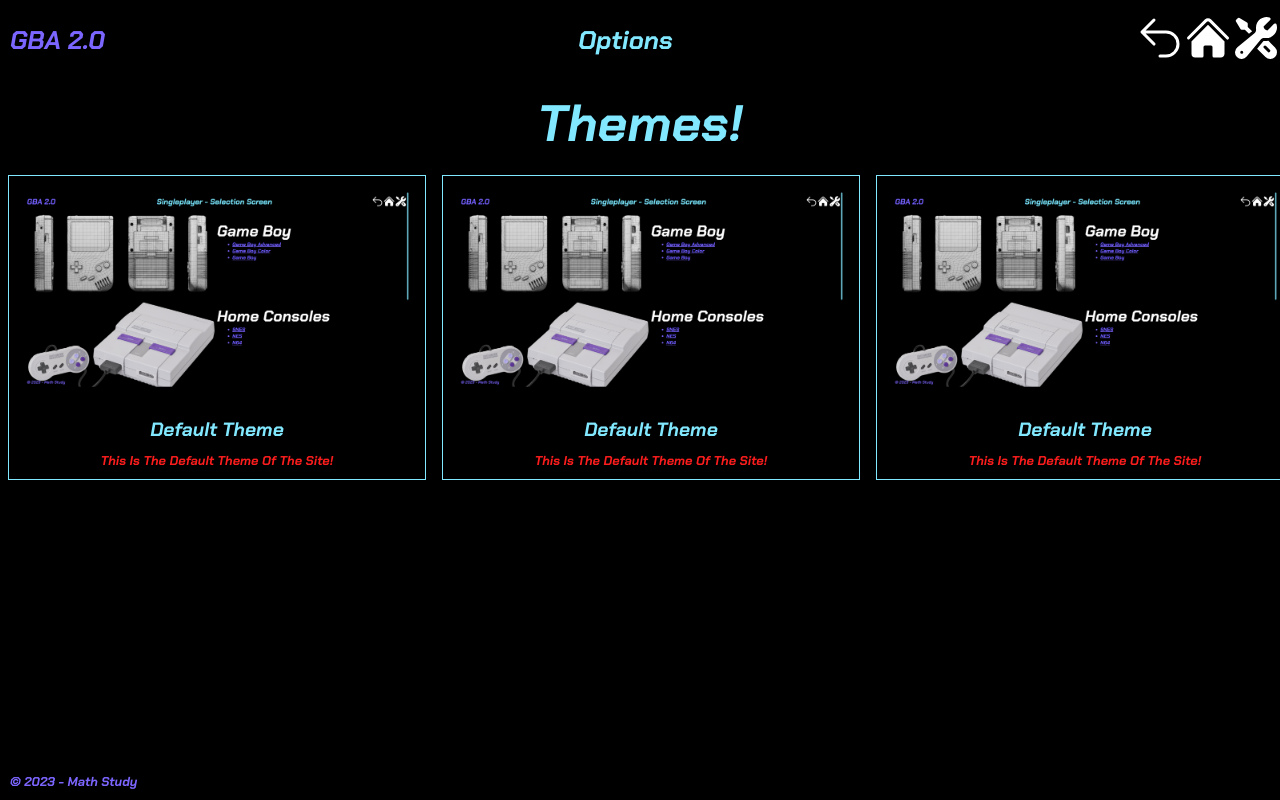
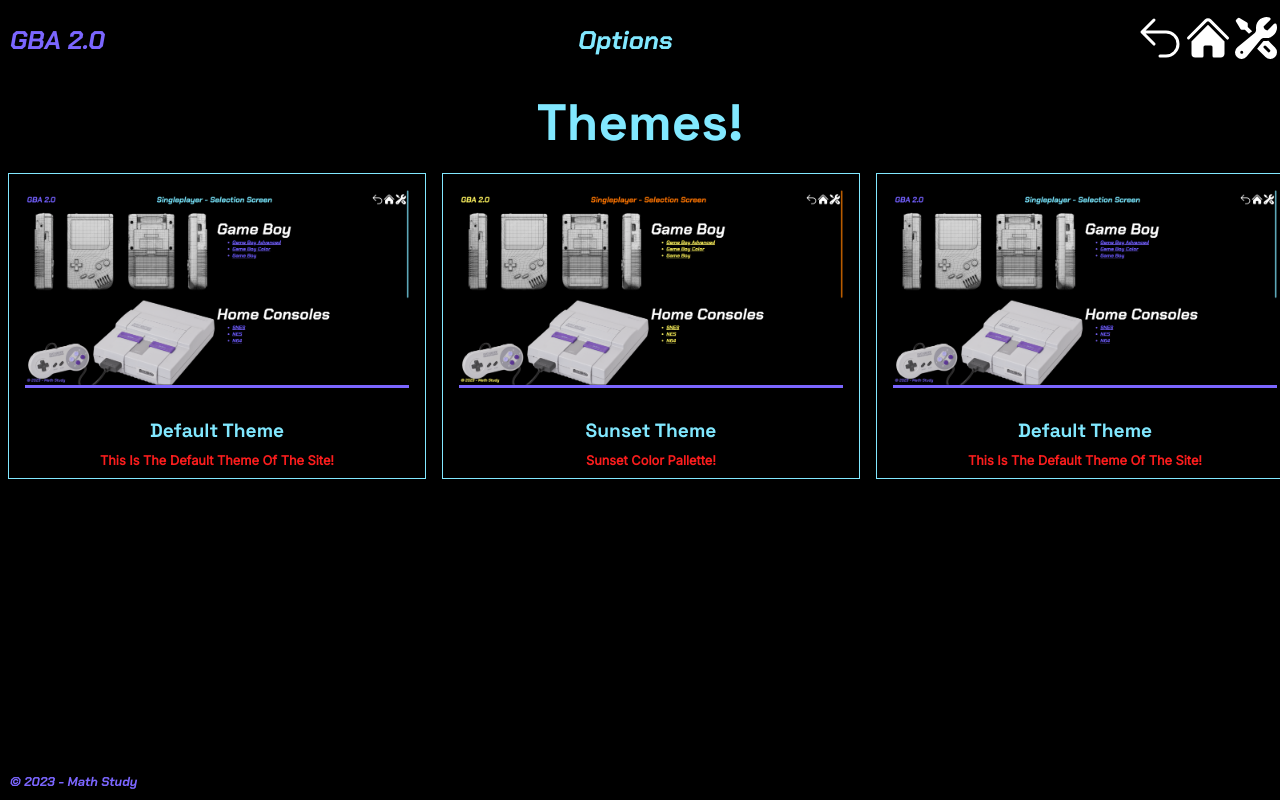
Before and after one commit to nehemias14/nehemias14.github.io, a plain HTML site: page main/options/index.html in a window 1280 px wide. Drawn offline with Linux system fonts and the light colour scheme.

Commit message:
theme page done

```diff
--- a/main/options/index.html
+++ b/main/options/index.html
@@ -44,26 +44,20 @@
     <div>
       <h1 class="title-text"> Themes! </h1>
       <div class="theme-ss-container">
-        <div class="theme-ss">
+        <div class="theme-ss" onclick="themeValue(1);">
           <img class="theme-img" src="../../assets/themes/defaultTheme.png" alt="Default Theme" />
-          <div class="theme-ss-text">
             <h1 class="theme-title">Default Theme</h1>
             <p class="theme-text">This is the default theme of the site!</p>
-          </div>
+        </div>
+        <div class="theme-ss" onclick="themeValue(2);">
+          <img class="theme-img" src="../../assets/themes/sunsetTheme.png" alt="Default Theme" />
+            <h1 class="theme-title">Sunset Theme</h1>
+            <p class="theme-text">Sunset Color Pallette!</p>
         </div>
         <div class="theme-ss">
           <img class="theme-img" src="../../assets/themes/defaultTheme.png" alt="Default Theme" />
-          <div class="theme-ss-text">
             <h1 class="theme-title">Default Theme</h1>
             <p class="theme-text">This is the default theme of the site!</p>
-          </div>
-        </div>
-        <div class="theme-ss">
-          <img class="theme-img" src="../../assets/themes/defaultTheme.png" alt="Default Theme" />
-          <div class="theme-ss-text">
-            <h1 class="theme-title">Default Theme</h1>
-            <p class="theme-text">This is the default theme of the site!</p>
-          </div>
         </div>
       </div>
     </div>
--- a/main/scripts/nav.js
+++ b/main/scripts/nav.js
@@ -1,3 +1,5 @@
+const currentTheme = localStorage.getItem('theme') ? localStorage.getItem('theme') : null;
+document.documentElement.setAttribute('data-theme', currentTheme);
 /*
     This script is used for the navigation buttons, and their functions
     This script is located on every page that the navigation bar is on
@@ -32,3 +34,23 @@ back.addEventListener("click", function () {
 options.addEventListener("click", function () {
   window.location = optionsLink;
 });
+
+
+/* Theme handling */
+
+function themeValue(toggleState) {
+  if (toggleState == 1) {
+      document.documentElement.setAttribute('data-theme', 'light');
+    localStorage.setItem('theme', 'dark');
+  }
+  if (toggleState == 2) {
+      document.documentElement.setAttribute('data-theme', 'sunset');
+
+    localStorage.setItem('theme', 'sunset');
+  }
+  if (toggleState == 3) {
+      document.documentElement.setAttribute('data-theme', 'pink');
+
+    localStorage.setItem('theme', 'pink');
+  }
+}
--- a/styles/main.css
+++ b/styles/main.css
@@ -20,6 +20,21 @@
   --link-color: #7b66ff;
 }
 
+[data-theme="dark"] {
+  --bg-color: #000000;
+  --primary-accent: #81e8ff;
+  --secondary-accent: rgb(251, 29, 29);
+  --text-color: #ffffff;
+  --link-color: #7b66ff;
+}
+
+[data-theme="sunset"] {
+  --bg-color: #000000;
+  --primary-accent: #ff7f00;
+  --secondary-accent: #7a000a;
+  --text-color: #ffffff;
+  --link-color: #fff566;
+}
 
 
 
--- a/styles/options.css
+++ b/styles/options.css
@@ -1,7 +1,9 @@
+*{
+    transition-duration: 0.1s;
+}
+
 .title-text {
-    font-family: "Chakra Petch";
-    font-style: italic;
-    font-weight: bold;
+    font-family: "Space Grotesk";
     font-size: 4vw;
     text-align: center;
     text-transform: capitalize;
@@ -29,11 +31,11 @@
 .theme-img {
     width: 30vw;
     margin: 2vh;
+    border-bottom: 3px solid var(--link-color);
 }
 
 .theme-title {
-    font-family: "Chakra Petch";
-    font-style: italic;
+    font-family: "Space Grotesk";
     font-weight: bold;
     font-size: 1.5vw;
     text-align: center;
@@ -44,8 +46,7 @@
 }
 
 .theme-text {
-    font-family: "Chakra Petch";
-    font-style: italic;
+    font-family: "Inter";
     font-weight: bold;
     font-size: 1vw;
     text-align: center;
```
Also changed, not shown: assets/themes/sunsetTheme.png (added).
